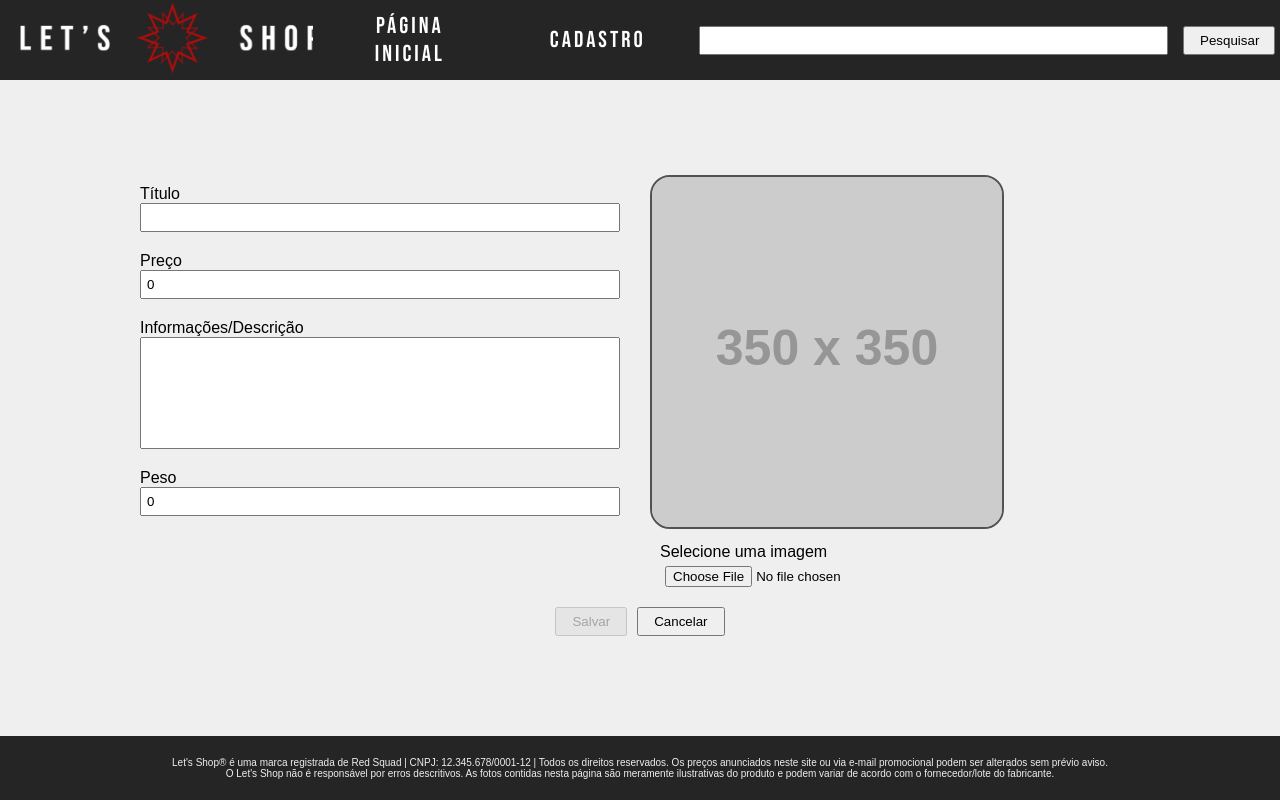
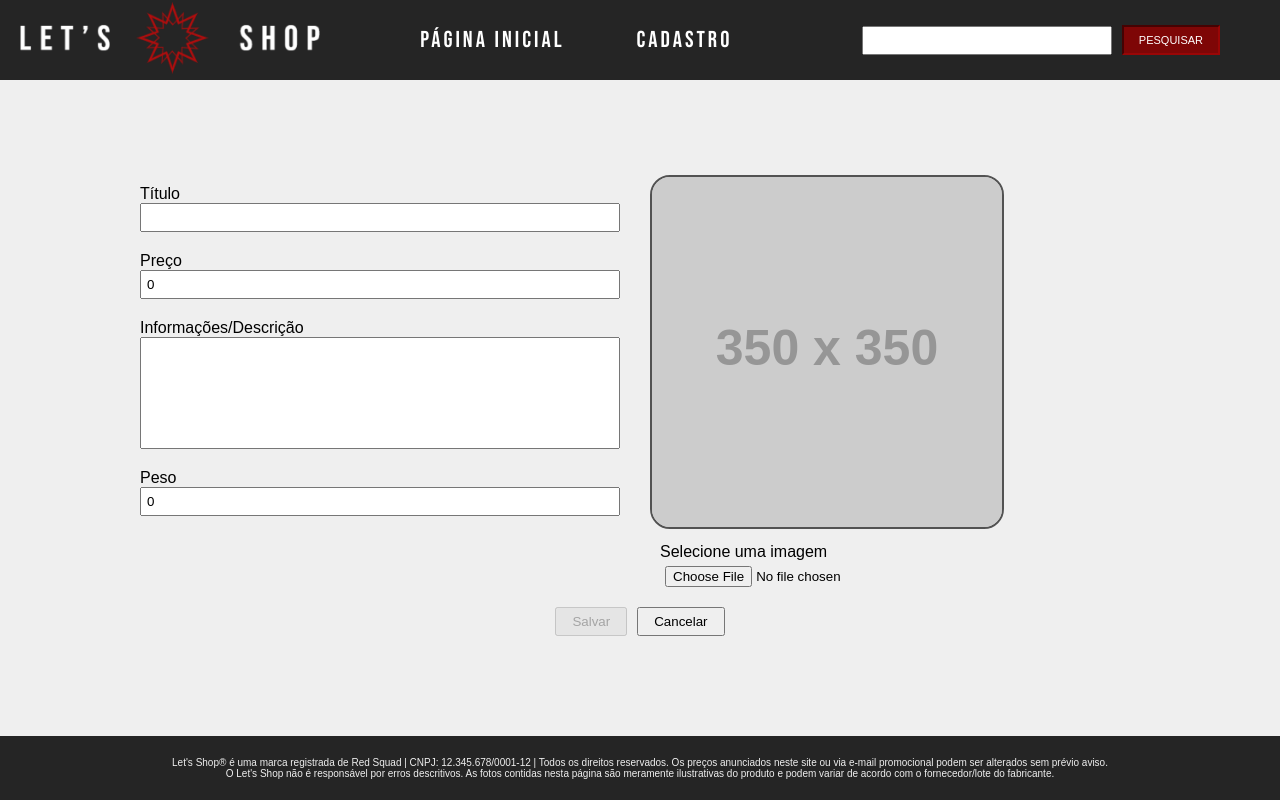
Before and after one commit to lets-code-red-squad/ecommerce, a React (Create React App) app in the folder ecommerce/: page /cadastro in a window 1280 px wide. Built offline with nearby package versions, Linux system fonts and the light colour scheme.

Commit message:
atualização de css

```diff
--- a/ecommerce/src/components/Buttons/index.jsx
+++ b/ecommerce/src/components/Buttons/index.jsx
@@ -22,9 +22,9 @@ export const BtnSearch = ({ search }) => {
 
   return (
     <button
-      className="buttons"
+      className="btn-search"
       onClick={() => {
-        if (search === '') {
+        if (search === '' || search === undefined) {
           navigate('/', { replace: true });
           return <ProductList products={products} />;
         }
--- a/ecommerce/src/components/Buttons/style.css
+++ b/ecommerce/src/components/Buttons/style.css
@@ -32,3 +32,21 @@
   background-color: rgb(180, 23, 17);
   color: white;
 }
+
+.btn-search {
+  text-transform: uppercase;
+  font-size: 11px;
+  height: 30px;
+  padding: 0 15px;
+  color: white;
+  background-color: rgb(126, 6, 6);
+  border: 2px inset rgb(153, 6, 6);
+  cursor: pointer;
+  transition: 0.3s ease-in-out;
+}
+
+.btn-search:hover {
+  background-color: rgb(119, 0, 0);
+  border-color: rgb(134, 3, 3);
+
+}
--- a/ecommerce/src/components/Cadastro/index.jsx
+++ b/ecommerce/src/components/Cadastro/index.jsx
@@ -70,6 +70,7 @@ export default function Cadastro({
             id="input-title"
             value={getTitle}
             func={setTitle}
+            className='input-cadastro'
           />
           <Input
             name='price'
@@ -78,6 +79,7 @@ export default function Cadastro({
             id="input-price"
             value={getPrice}
             func={setPrice}
+            className='input-cadastro'
           />
           <Input
             name='info'
@@ -87,6 +89,7 @@ export default function Cadastro({
             tag="textarea"
             value={getInfo}
             func={setInfo}
+            className='input-cadastro'
           />
           <Input
             name='weight'
@@ -95,6 +98,7 @@ export default function Cadastro({
             id="input-weigth"
             value={getWeight}
             func={setWeight}
+            className='input-cadastro'
           />
         </div>
 
@@ -110,6 +114,7 @@ export default function Cadastro({
             type="file"
             id="input-image"
             func={setImage}
+            className='input-cadastro'
           />
         </div>
       </div>
--- a/ecommerce/src/components/DefaultTemplate/Header/style.css
+++ b/ecommerce/src/components/DefaultTemplate/Header/style.css
@@ -42,4 +42,10 @@ header {
 .search-container {
   align-items: center;
   justify-content: center;
+  padding-right: 60px;
 }
+
+.search-container input {
+  width: 250px;
+  margin: 0;
+}
--- a/ecommerce/src/components/Input/index.jsx
+++ b/ecommerce/src/components/Input/index.jsx
@@ -1,8 +1,8 @@
 import './style.css';
 
-export function Input({ name, label, type, id, tag, func, value }) {
+export function Input({ name, label, type, id, tag, func, value, className }) {
   return (
-    <div className="input-cards">
+    <div className={className}>
       <label htmlFor={id} className="flex cards">
         {label}
 
--- a/ecommerce/src/components/Input/style.css
+++ b/ecommerce/src/components/Input/style.css
@@ -1,4 +1,4 @@
-.input-cards {
+.input-cadastro {
   width: 500px;
 }
 
--- a/ecommerce/src/components/Products/index.jsx
+++ b/ecommerce/src/components/Products/index.jsx
@@ -65,7 +65,7 @@ export const ProductSearch = () => {
       </div>
     )
     : (
-      < ProductList products={productsFiltred} />
+      <ProductList products={productsFiltred} />
     )
 }
 
```
